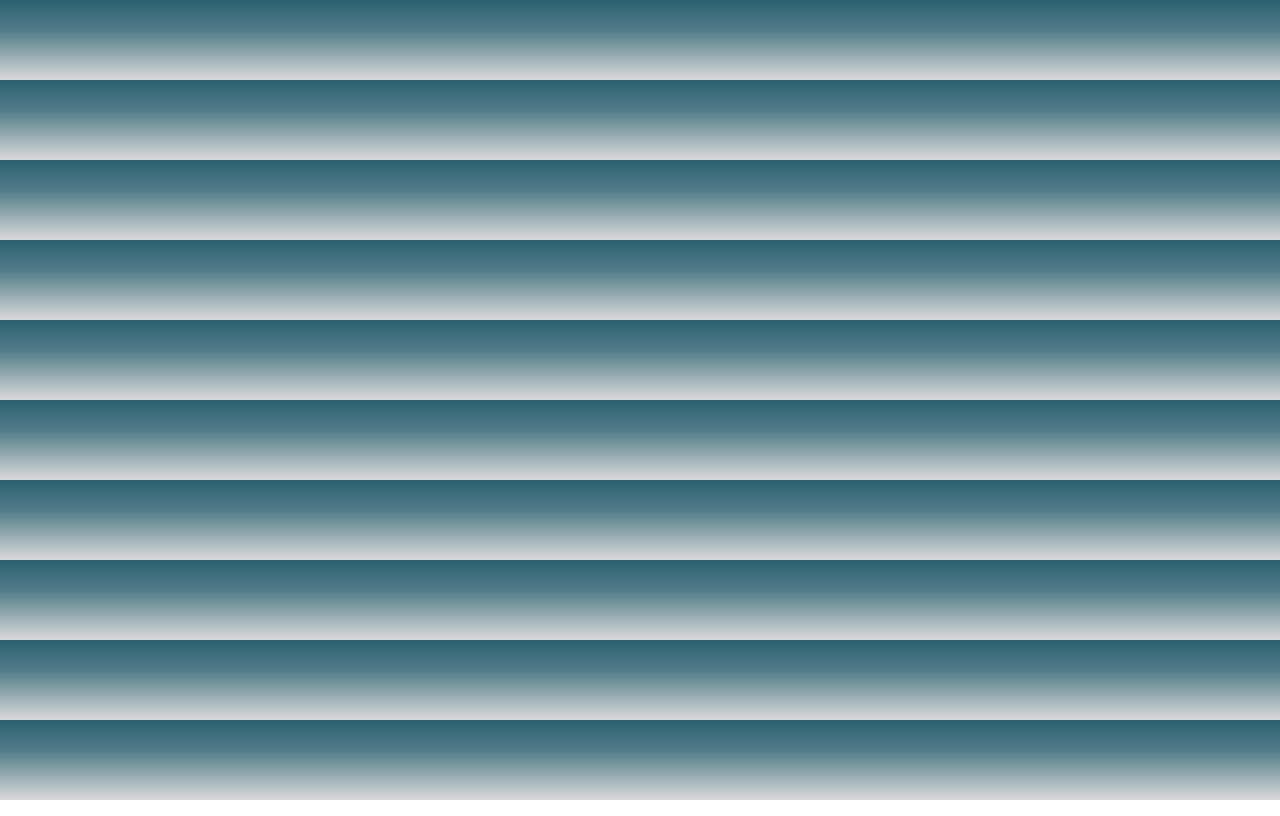
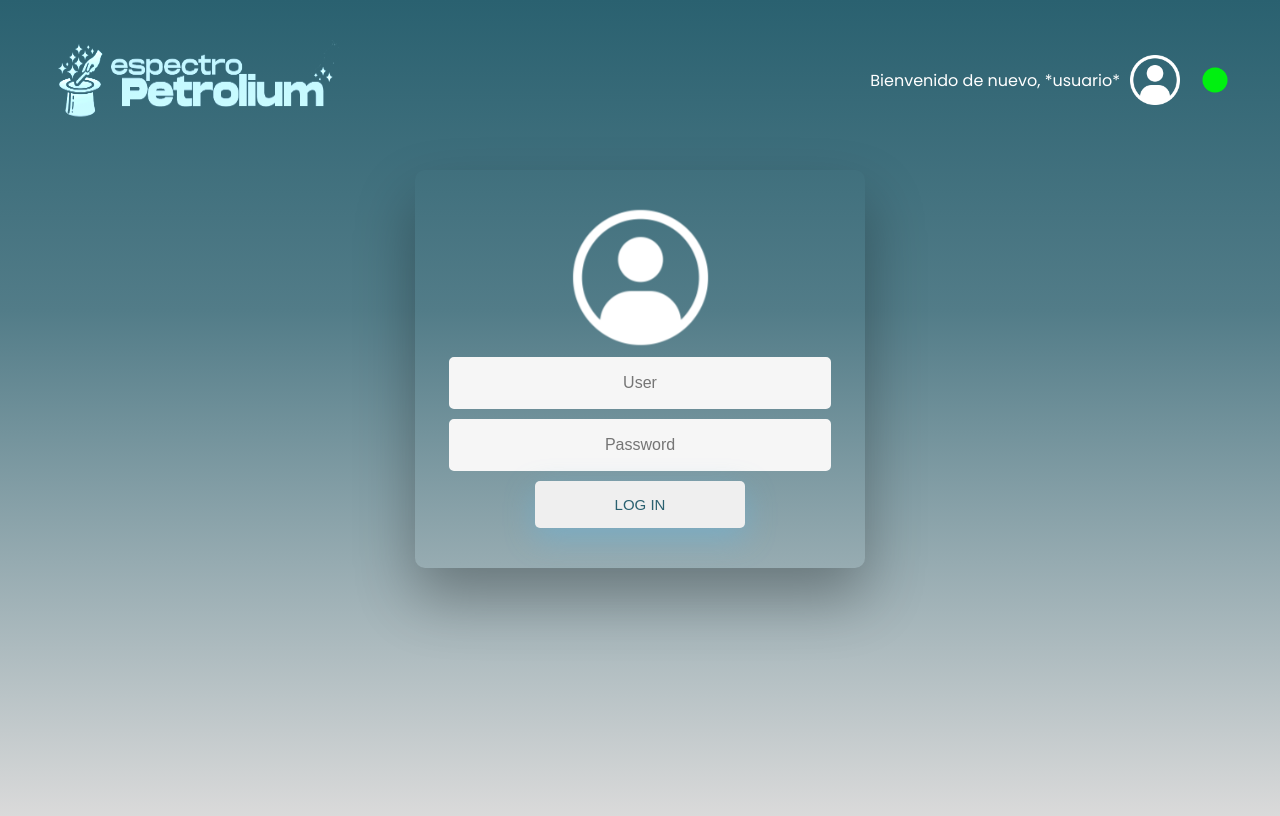
Before and after one commit to MalbecMethods/espectroPetrolium, a React (Vite) app in the folder client/: page /login in a window 1280 px wide. Built offline with nearby package versions, Linux system fonts and the light colour scheme.

Commit message:
Estilos para el login

```diff
--- /dev/null
+++ b/client/public/css/login.css
@@ -0,0 +1,261 @@
+@import url('https://fonts.googleapis.com/css?family=Poppins');
+
+/* BASIC */
+
+
+body {
+  font-family: "Poppins", sans-serif;
+  height: 100vh;
+}
+
+a {
+  color: #92badd;
+  display:inline-block;
+  text-decoration: none;
+  font-weight: 400;
+}
+
+h2 {
+  text-align: center;
+  font-size: 16px;
+  font-weight: 600;
+  text-transform: uppercase;
+  display:inline-block;
+  margin: 40px 8px 10px 8px;
+  color: #cccccc;
+}
+
+
+
+/* STRUCTURE */
+
+.wrapper {
+  display: flex;
+  align-items: center;
+  flex-direction: column;
+  justify-content: center;
+  width: 100%;
+  min-height: 100%;
+  padding: 50px;
+}
+
+#formContent {
+  -webkit-border-radius: 10px 10px 10px 10px;
+  border-radius: 10px 10px 10px 10px;
+  padding: 30px;
+  width: 90%;
+  max-width: 450px;
+  position: relative;
+  padding: 0px;
+  -webkit-box-shadow: 0 30px 60px 0 rgba(0,0,0,0.3);
+  box-shadow: 0 30px 60px 0 rgba(0,0,0,0.3);
+  text-align: center;
+}
+
+#formFooter {
+  background-color: #f6f6f6;
+  border-top: 1px solid #dce8f1;
+  padding: 25px;
+  text-align: center;
+  -webkit-border-radius: 0 0 10px 10px;
+  border-radius: 0 0 10px 10px;
+}
+
+
+
+/* TABS */
+
+h2.inactive {
+  color: #cccccc;
+}
+
+h2.active {
+  color: #0d0d0d;
+}
+
+
+/* FORM TYPOGRAPHY*/
+
+input[type=button], input[type=submit], input[type=reset]  {
+  border: none;
+  color: rgb(42, 97, 112);
+  padding: 15px 80px;
+  text-align: center;
+  text-decoration: none;
+  display: inline-block;
+  text-transform: uppercase;
+  font-size: 15px;
+  -webkit-box-shadow: 0 10px 30px 0 rgba(95,186,233,0.4);
+  box-shadow: 0 10px 30px 0 rgba(95,186,233,0.4);
+  -webkit-border-radius: 5px 5px 5px 5px;
+  border-radius: 5px 5px 5px 5px;
+  margin: 5px 20px 40px 20px;
+  -webkit-transition: all 0.3s ease-in-out;
+  -moz-transition: all 0.3s ease-in-out;
+  -ms-transition: all 0.3s ease-in-out;
+  -o-transition: all 0.3s ease-in-out;
+  transition: all 0.3s ease-in-out;
+}
+
+input[type=button]:hover, input[type=submit]:hover, input[type=reset]:hover  {
+  background-color: #39ace7;
+}
+
+input[type=button]:active, input[type=submit]:active, input[type=reset]:active  {
+  -moz-transform: scale(0.95);
+  -webkit-transform: scale(0.95);
+  -o-transform: scale(0.95);
+  -ms-transform: scale(0.95);
+  transform: scale(0.95);
+}
+
+input[type=text] {
+  background-color: #f6f6f6;
+  border: none;
+  color: #0d0d0d;
+  padding: 15px 32px;
+  text-align: center;
+  text-decoration: none;
+  display: inline-block;
+  font-size: 16px;
+  margin: 5px;
+  width: 85%;
+  border: 2px solid #f6f6f6;
+  -webkit-transition: all 0.5s ease-in-out;
+  -moz-transition: all 0.5s ease-in-out;
+  -ms-transition: all 0.5s ease-in-out;
+  -o-transition: all 0.5s ease-in-out;
+  transition: all 0.5s ease-in-out;
+  -webkit-border-radius: 5px 5px 5px 5px;
+  border-radius: 5px 5px 5px 5px;
+}
+
+input[type=text]:focus {
+  background-color: #fff;
+  border-bottom: 2px solid #5fbae9;
+}
+
+input[type=text]:placeholder {
+  color: #cccccc;
+}
+
+
+
+/* ANIMATIONS */
+
+/* Simple CSS3 Fade-in-down Animation */
+.fadeInDown {
+  -webkit-animation-name: fadeInDown;
+  animation-name: fadeInDown;
+  -webkit-animation-duration: 1s;
+  animation-duration: 1s;
+  -webkit-animation-fill-mode: both;
+  animation-fill-mode: both;
+}
+
+@-webkit-keyframes fadeInDown {
+  0% {
+    opacity: 0;
+    -webkit-transform: translate3d(0, -100%, 0);
+    transform: translate3d(0, -100%, 0);
+  }
+  100% {
+    opacity: 1;
+    -webkit-transform: none;
+    transform: none;
+  }
+}
+
+@keyframes fadeInDown {
+  0% {
+    opacity: 0;
+    -webkit-transform: translate3d(0, -100%, 0);
+    transform: translate3d(0, -100%, 0);
+  }
+  100% {
+    opacity: 1;
+    -webkit-transform: none;
+    transform: none;
+  }
+}
+
+/* Simple CSS3 Fade-in Animation */
+@-webkit-keyframes fadeIn { from { opacity:0; } to { opacity:1; } }
+@-moz-keyframes fadeIn { from { opacity:0; } to { opacity:1; } }
+@keyframes fadeIn { from { opacity:0; } to { opacity:1; } }
+
+.fadeIn {
+  opacity:0;
+  -webkit-animation:fadeIn ease-in 1;
+  -moz-animation:fadeIn ease-in 1;
+  animation:fadeIn ease-in 1;
+
+  -webkit-animation-fill-mode:forwards;
+  -moz-animation-fill-mode:forwards;
+  animation-fill-mode:forwards;
+
+  -webkit-animation-duration:1s;
+  -moz-animation-duration:1s;
+  animation-duration:1s;
+}
+
+.fadeIn.first {
+  -webkit-animation-delay: 0.4s;
+  -moz-animation-delay: 0.4s;
+  animation-delay: 0.4s;
+}
+
+.fadeIn.second {
+  -webkit-animation-delay: 0.6s;
+  -moz-animation-delay: 0.6s;
+  animation-delay: 0.6s;
+}
+
+.fadeIn.third {
+  -webkit-animation-delay: 0.8s;
+  -moz-animation-delay: 0.8s;
+  animation-delay: 0.8s;
+}
+
+.fadeIn.fourth {
+  -webkit-animation-delay: 1s;
+  -moz-animation-delay: 1s;
+  animation-delay: 1s;
+}
+
+/* Simple CSS3 Fade-in Animation */
+.underlineHover:after {
+  display: block;
+  left: 0;
+  bottom: -10px;
+  width: 0;
+  height: 2px;
+  background-color: #56baed;
+  content: "";
+  transition: width 0.2s;
+}
+
+.underlineHover:hover {
+  color: #0d0d0d;
+}
+
+.underlineHover:hover:after{
+  width: 100%;
+}
+
+
+
+/* OTHERS */
+
+*:focus {
+    outline: none;
+}
+
+#icon {
+  width:30%;
+  padding-top: 40px;
+}
+
+* {
+  box-sizing: border-box;
+}
--- a/client/public/css/nav.css
+++ b/client/public/css/nav.css
@@ -8,14 +8,15 @@
 /* Estilo para el logo */
 .navbar-logo {
   display: flex;
-  align-items: center; /* Alineación vertical del logo */
-  width: 400px;
-  height: 100px;
+  align-items: center;
+  width: 300px;
+  height: 80px;
+  mix-blend-mode: plus-lighter;
 }
 
 .navbar-user {
   display: flex; /* Uso de Flexbox para la alineación */
-  align-items: center; /* Alineación vertical de los elementos */
+  align-items: center;
 }
 
 .icon {
--- a/client/src/page/Login.jsx
+++ b/client/src/page/Login.jsx
@@ -1,5 +1,28 @@
+import { Nav } from "../components/Nav.jsx"
+import "../../public/css/login.css"
+import UserIcon from "../../public/images/icon-user.png"
+
 export const Login = () => {
     return (
-        <div></div>
+    <>
+
+    <Nav />
+    <div class="wrapper fadeInDown">
+        <div id="formContent">
+
+            <div class="fadeIn first">
+            <img src={UserIcon} id="icon" alt="User Icon" />
+            </div>
+
+            <form>
+            <input type="text" id="login" class="fadeIn second" name="login" placeholder="User" />
+            <input type="text" id="password" class="fadeIn third" name="login" placeholder="Password" />
+            <input type="submit" class="fadeIn fourth" value="Log In" />
+            </form>
+
+        </div>
+    </div>
+
+    </>
     )
 }
```
